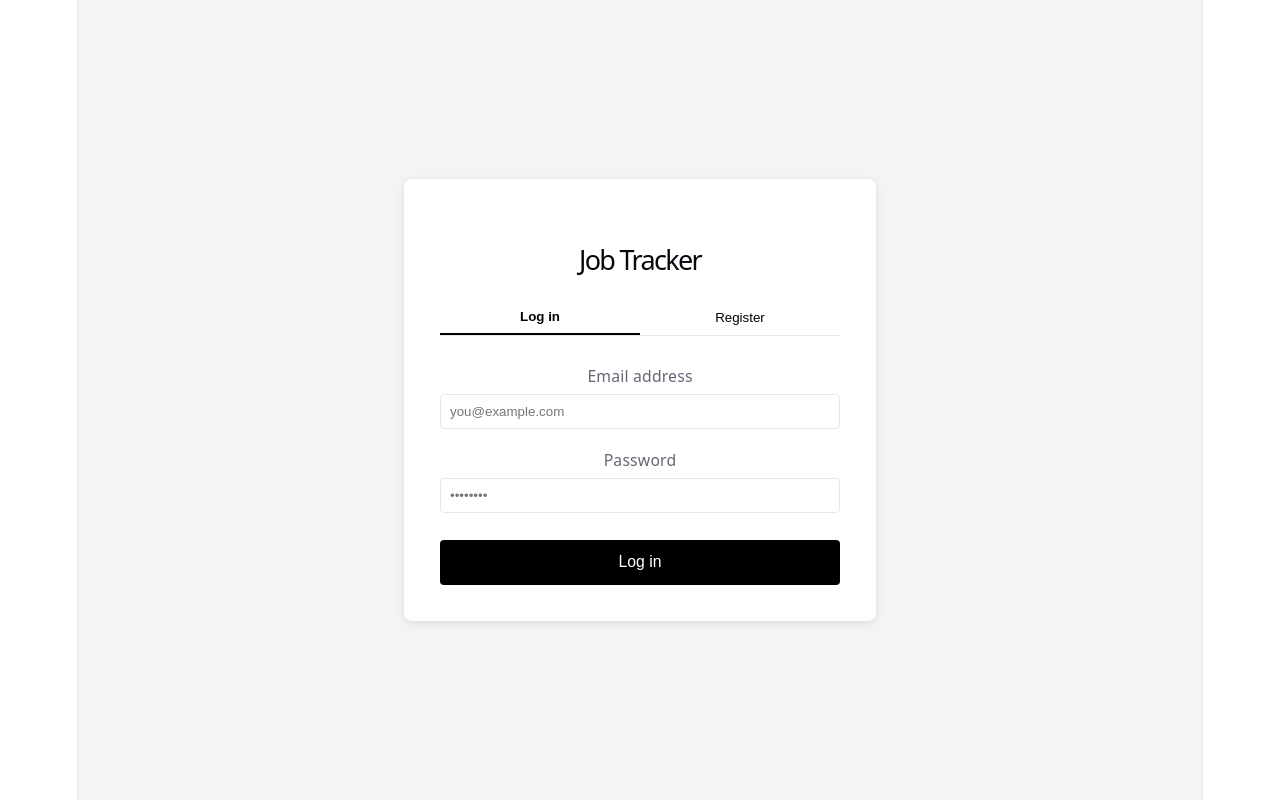
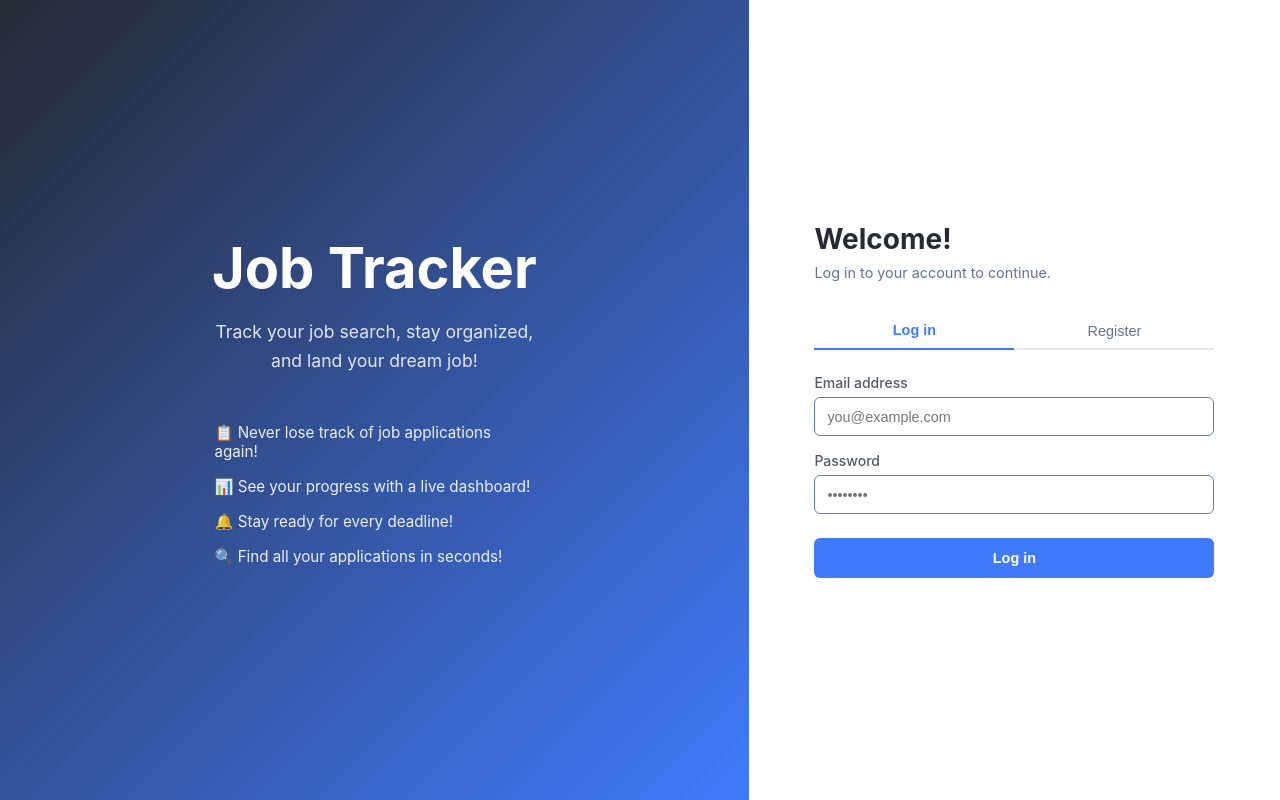
Before and after one commit to Matasem-h/job_application_tracker, a React app in the folder frontend/: page /login in a window 1280 px wide. Built offline with nearby package versions, Linux system fonts and the light colour scheme; the HTML template or start-up script is replaced by a standard one.

Commit message:
Significantly updated the login page's style

```diff
--- a/frontend/src/index.css
+++ b/frontend/src/index.css
@@ -1,111 +1,9 @@
-:root {
-  --text: #6b6375;
-  --text-h: #08060d;
-  --bg: #fff;
-  --border: #e5e4e7;
-  --code-bg: #f4f3ec;
-  --accent: #aa3bff;
-  --accent-bg: rgba(170, 59, 255, 0.1);
-  --accent-border: rgba(170, 59, 255, 0.5);
-  --social-bg: rgba(244, 243, 236, 0.5);
-  --shadow:
-    rgba(0, 0, 0, 0.1) 0 10px 15px -3px, rgba(0, 0, 0, 0.05) 0 4px 6px -2px;
-
-  --sans: system-ui, 'Segoe UI', Roboto, sans-serif;
-  --heading: system-ui, 'Segoe UI', Roboto, sans-serif;
-  --mono: ui-monospace, Consolas, monospace;
-
-  font: 18px/145% var(--sans);
-  letter-spacing: 0.18px;
-  color-scheme: light dark;
-  color: var(--text);
-  background: var(--bg);
-  font-synthesis: none;
-  text-rendering: optimizeLegibility;
-  -webkit-font-smoothing: antialiased;
-  -moz-osx-font-smoothing: grayscale;
-
-  @media (max-width: 1024px) {
-    font-size: 16px;
-  }
-}
-
-@media (prefers-color-scheme: dark) {
-  :root {
-    --text: #9ca3af;
-    --text-h: #f3f4f6;
-    --bg: #16171d;
-    --border: #2e303a;
-    --code-bg: #1f2028;
-    --accent: #c084fc;
-    --accent-bg: rgba(192, 132, 252, 0.15);
-    --accent-border: rgba(192, 132, 252, 0.5);
-    --social-bg: rgba(47, 48, 58, 0.5);
-    --shadow:
-      rgba(0, 0, 0, 0.4) 0 10px 15px -3px, rgba(0, 0, 0, 0.25) 0 4px 6px -2px;
-  }
-
-  #social .button-icon {
-    filter: invert(1) brightness(2);
-  }
+* {
+  margin: 0;
+  padding: 0;
+  box-sizing: border-box;
 }
 
 body {
-  margin: 0;
+  font-family: -apple-system, BlinkMacSystemFont, "Segoe UI", Roboto, sans-serif;
 }
-
-#root {
-  width: 1126px;
-  max-width: 100%;
-  margin: 0 auto;
-  text-align: center;
-  border-inline: 1px solid var(--border);
-  min-height: 100svh;
-  display: flex;
-  flex-direction: column;
-  box-sizing: border-box;
-}
-
-h1,
-h2 {
-  font-family: var(--heading);
-  font-weight: 500;
-  color: var(--text-h);
-}
-
-h1 {
-  font-size: 56px;
-  letter-spacing: -1.68px;
-  margin: 32px 0;
-  @media (max-width: 1024px) {
-    font-size: 36px;
-    margin: 20px 0;
-  }
-}
-h2 {
-  font-size: 24px;
-  line-height: 118%;
-  letter-spacing: -0.24px;
-  margin: 0 0 8px;
-  @media (max-width: 1024px) {
-    font-size: 20px;
-  }
-}
-p {
-  margin: 0;
-}
-
-code,
-.counter {
-  font-family: var(--mono);
-  display: inline-flex;
-  border-radius: 4px;
-  color: var(--text-h);
-}
-
-code {
-  font-size: 15px;
-  line-height: 135%;
-  padding: 4px 8px;
-  background: var(--code-bg);
-}
--- a/frontend/src/pages/LoginPage.jsx
+++ b/frontend/src/pages/LoginPage.jsx
@@ -30,42 +30,69 @@ const LoginPage = () => {
         setLoading(false);
     }
 };
+
 return (
-        <div style={{minHeight: "100vh", display: "flex", alignItems: "center", justifyContent: "center", backgroundColor: "#f3f4f6"}}>
-        <div style= {{backgroundColor: "white", padding: "2rem", borderRadius: "8px", width: "100%", maxWidth: "400px", boxShadow: "0 2px 8px rgba(0,0,0,0.1)"}}>
-        <h1 style={{textAlign: "center", marginBottom: "1.5rem", fontSize: "1.5rem"}}>Job Tracker</h1>
+    <div style={{ display: "flex", minHeight: "100vh", margin: 0 }}>
+        {/* Left panel - 60% */}
+        <div style={{ flex: 6, background: "linear-gradient(135deg, #262A33 0%, #407AFC 100%)", display: "flex", flexDirection: "column", alignItems: "center", justifyContent: "center", padding: "3rem", color: "white" }}>
+            <h1 style={{ fontSize: "3.5rem", fontWeight: "700", margin: "0 0 1rem", textAlign: "center" }}>Job Tracker</h1>
+            <p style={{ fontSize: "1.1rem", textAlign: "center", opacity: 0.85, maxWidth: "340px", lineHeight: "1.6" }}>Track your job search, stay organized, and land your dream job!</p>
+            <div style={{ marginTop: "3rem", display: "flex", flexDirection: "column", gap: "1rem", width: "100%", maxWidth: "320px" }}>
+                {[
+                    "📋 Never lose track of job applications again!",
+                    "📊 See your progress with a live dashboard!",
+                    "🔔 Stay ready for every deadline!",
+                    "🔍 Find all your applications in seconds!"
+                ].map((feature) => (
+                    <div key={feature} style={{ display: "flex", alignItems: "center", gap: "0.75rem", fontSize: "0.95rem", opacity: 0.9 }}>
+                        <span>{feature}</span>
+                    </div>
+                ))}
+            </div>
+        </div>
+
+        {/* Right panel - 40% */}
+        <div style={{ flex: 4, backgroundColor: "white", display: "flex", alignItems: "center", justifyContent: "center", padding: "3rem" }}>
+            <div style={{ width: "100%", maxWidth: "400px" }}>
+                <h2 style={{ fontSize: "1.75rem", fontWeight: "700", color: "#262A33", marginBottom: "0.5rem" }}>
+                    {isLogin ? "Welcome!" : "Create account"}
+                </h2>
+                <p style={{ color: "#627296", marginBottom: "2rem", fontSize: "0.9rem" }}>
+                    {isLogin ? "Log in to your account to continue." : "Start tracking your job search today."}
+                </p>
 
                 {/* Tab switcher */}
-        <div style={{ display: "flex", marginBottom: "1.5rem", borderBottom: "1px solid #e5e7eb" }}>
-          <button onClick={() => setIsLogin(true)} style={{ flex: 1, padding: "0.5rem", background: "none", border: "none", borderBottom: isLogin ? "2px solid black" : "none", fontWeight: isLogin ? "600" : "400", cursor: "pointer" }}>
+                <div style={{ display: "flex", marginBottom: "1.5rem", borderBottom: "2px solid #e5e7eb" }}>
+                    <button onClick={() => setIsLogin(true)} style={{ flex: 1, padding: "0.6rem", background: "none", border: "none", borderBottom: isLogin ? "2px solid #407AFC" : "none", fontWeight: isLogin ? "600" : "400", color: isLogin ? "#407AFC" : "#627296", cursor: "pointer", fontSize: "0.9rem", marginBottom: "-2px" }}>
                         Log in
                     </button>
-          <button onClick={() => setIsLogin(false)} style={{ flex: 1, padding: "0.5rem", background: "none", border: "none", borderBottom: !isLogin ? "2px solid black" : "none", fontWeight: !isLogin ? "600" : "400", cursor: "pointer" }}>
+                    <button onClick={() => setIsLogin(false)} style={{ flex: 1, padding: "0.6rem", background: "none", border: "none", borderBottom: !isLogin ? "2px solid #407AFC" : "none", fontWeight: !isLogin ? "600" : "400", color: !isLogin ? "#407AFC" : "#627296", cursor: "pointer", fontSize: "0.9rem", marginBottom: "-2px" }}>
                         Register
                     </button>
                 </div>
 
                 {/* Error message */}
-        {error && <p style={{color: "red",marginBottom: "1rem", fontSize: "0.875rem" }}>{error}</p>}
+                {error && <p style={{ color: "#dc2626", marginBottom: "1rem", fontSize: "0.875rem", backgroundColor: "#fef2f2", padding: "0.75rem", borderRadius: "6px" }}>{error}</p>}
 
                 {/* Form */}
                 <form onSubmit={handleSubmit}>
                     <div style={{ marginBottom: "1rem" }}>
-            <label style={{ display: "block", marginBottom: "0.25rem", fontSize: "0.875rem" }}>Email address</label>
-            <input type="email" value={email} onChange={(e) => setEmail(e.target.value)} required style={{ width: "100%", padding: "0.5rem", border: "1px solid #e5e7eb", borderRadius: "4px", boxSizing: "border-box" }} placeholder="you@example.com" />
+                        <label style={{ display: "block", marginBottom: "0.4rem", fontSize: "0.875rem", fontWeight: "500", color: "#555963" }}>Email address</label>
+                        <input type="email" value={email} onChange={(e) => setEmail(e.target.value)} required style={{ width: "100%", padding: "0.65rem 0.75rem", border: "1px solid #5B7EC9", borderRadius: "6px", boxSizing: "border-box", fontSize: "0.9rem", color: "#262A33", outline: "none" }} placeholder="you@example.com" />
                     </div>
                     <div style={{ marginBottom: "1.5rem" }}>
-            <label style={{ display: "block", marginBottom: "0.25rem", fontSize: "0.875rem" }}>Password</label>
-            <input type="password" value={password} onChange={(e) => setPassword(e.target.value)} required style={{ width: "100%", padding: "0.5rem", border: "1px solid #e5e7eb", borderRadius: "4px", boxSizing: "border-box" }} placeholder="••••••••" />
+                        <label style={{ display: "block", marginBottom: "0.4rem", fontSize: "0.875rem", fontWeight: "500", color: "#555963" }}>Password</label>
+                        <input type="password" value={password} onChange={(e) => setPassword(e.target.value)} required style={{ width: "100%", padding: "0.65rem 0.75rem", border: "1px solid #5B7EC9", borderRadius: "6px", boxSizing: "border-box", fontSize: "0.9rem", color: "#262A33", outline: "none" }} placeholder="••••••••" />
                     </div>
-          <button type="submit" disabled={loading} style={{ width: "100%", padding: "0.75rem", backgroundColor: "black", color: "white", border: "none", borderRadius: "4px", cursor: loading ? "not-allowed" : "pointer", fontSize: "0.875rem" }}>
+                    <button type="submit" disabled={loading} style={{ width: "100%", padding: "0.75rem", backgroundColor: "#407AFC", color: "white", border: "none", borderRadius: "6px", cursor: loading ? "not-allowed" : "pointer", fontSize: "0.9rem", fontWeight: "700", opacity: loading ? 0.7 : 1 }}>
                         {loading ? "Please wait..." : isLogin ? "Log in" : "Create account"}
                     </button>
                 </form>
-
             </div>
         </div>
-    )
+    </div>
+);
+
 };
 
 export default LoginPage;
```
Lines whose indentation alone changed are shown as unchanged.
